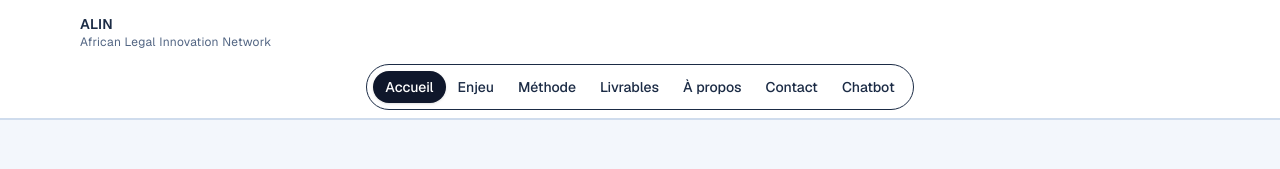
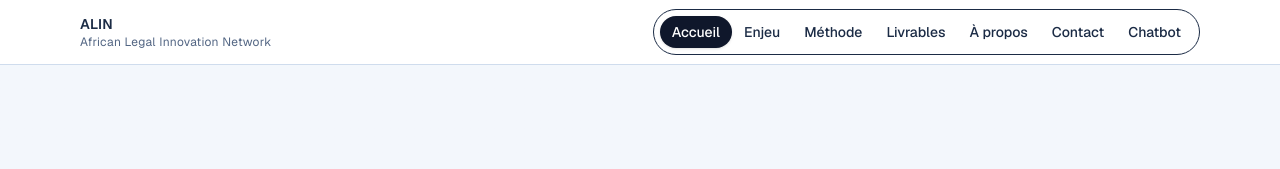
Before and after one commit to Francois-b-24/gaboneselaw, a Next.js app in the folder webapp/frontend/: page / in a window 1280 px wide. Shown: the top 169 px of the page. Built offline with nearby package versions, Linux system fonts and the light colour scheme.

Commit message:
Aligne le titre ALIN et la navigation sur une seule ligne.
Cette correction harmonise l'affichage desktop/mobile du header en plaçant le titre à gauche et les menus à droite, tout en ajustant les offsets globaux pour éviter les décalages.

Made-with: Cursor

```diff
--- a/webapp/frontend/src/app/globals.css
+++ b/webapp/frontend/src/app/globals.css
@@ -35,26 +35,26 @@ body {
   background: var(--background);
   color: var(--foreground);
   font-family: var(--font-geist-sans), Arial, Helvetica, sans-serif;
-  /* Header en 2 lignes (marque + navigation) */
-  padding-top: 6.75rem;
+  /* Header en 1 ligne (marque + navigation) */
+  padding-top: 3.5rem;
   overflow-x: hidden;
 }
 
 @media (min-width: 640px) {
   body {
-    padding-top: 7.25rem;
+    padding-top: 4rem;
   }
 }
 
 html {
   scroll-behavior: smooth;
   /* Ancres (#accueil, etc.) : ne pas passer sous le header fixe */
-  scroll-padding-top: calc(6.75rem + 12px);
+  scroll-padding-top: calc(3.5rem + 12px);
 }
 
 @media (min-width: 640px) {
   html {
-    scroll-padding-top: calc(7.25rem + 12px);
+    scroll-padding-top: calc(4rem + 12px);
   }
 }
 
@@ -131,12 +131,12 @@ html {
 
 .apple-section {
   scroll-snap-align: start;
-  scroll-margin-top: calc(6.75rem + 12px);
+  scroll-margin-top: calc(3.5rem + 12px);
 }
 
 @media (min-width: 640px) {
   .apple-section {
-    scroll-margin-top: calc(7.25rem + 12px);
+    scroll-margin-top: calc(4rem + 12px);
   }
 }
 
--- a/webapp/frontend/src/components/site-header.tsx
+++ b/webapp/frontend/src/components/site-header.tsx
@@ -23,11 +23,10 @@ function HeaderBar({ pathname }: HeaderBarProps) {
   const activeTab = NAV_ITEMS.find((item) => item.href === pathname)?.label;
 
   return (
-    <div className="border-b" style={{ borderColor: "var(--border)" }}>
-      <div className="mx-auto flex h-14 w-full max-w-6xl items-center justify-between gap-3 px-3 sm:h-16 sm:px-4">
+    <div className="mx-auto flex h-14 w-full max-w-6xl items-center gap-3 px-3 sm:h-16 sm:px-4">
         <Link
           href="/"
-          className="min-w-0 shrink pr-2 leading-tight no-underline hover:opacity-90"
+          className="min-w-0 shrink-0 pr-2 leading-tight no-underline hover:opacity-90"
         >
           <span className="block text-sm font-semibold tracking-wide text-[color:var(--foreground)]">
             ALIN
@@ -36,10 +35,8 @@ function HeaderBar({ pathname }: HeaderBarProps) {
             African Legal Innovation Network
           </span>
         </Link>
-      </div>
-      <div className="mx-auto w-full max-w-6xl px-2 pb-2 sm:px-4">
-        <div className="overflow-x-auto">
-          <div className="mx-auto w-max min-w-full">
+        <div className="min-w-0 flex-1 overflow-x-auto">
+          <div className="flex w-max min-w-full justify-end">
             <AnimatedTabs
               tabs={NAV_ITEMS.map((item) => ({ label: item.label }))}
               activeLabel={activeTab}
@@ -49,7 +46,6 @@ function HeaderBar({ pathname }: HeaderBarProps) {
                 router.push(item.href);
               }}
             />
-          </div>
           </div>
         </div>
     </div>
--- a/webapp/frontend/src/components/ui/animated-tabs.tsx
+++ b/webapp/frontend/src/components/ui/animated-tabs.tsx
@@ -19,7 +19,7 @@ export function AnimatedTabs({ tabs, activeLabel, onChange }: AnimatedTabsProps)
   };
 
   return (
-    <div className="mx-auto flex w-fit items-center rounded-full border border-primary/10 bg-secondary/50 p-1.5">
+    <div className="flex w-fit items-center rounded-full border border-primary/10 bg-secondary/50 p-1.5">
       {tabs.map(({ label }, index) => {
         const isActive = activeTab === label;
         return (
```
Lines whose indentation alone changed are shown as unchanged.
